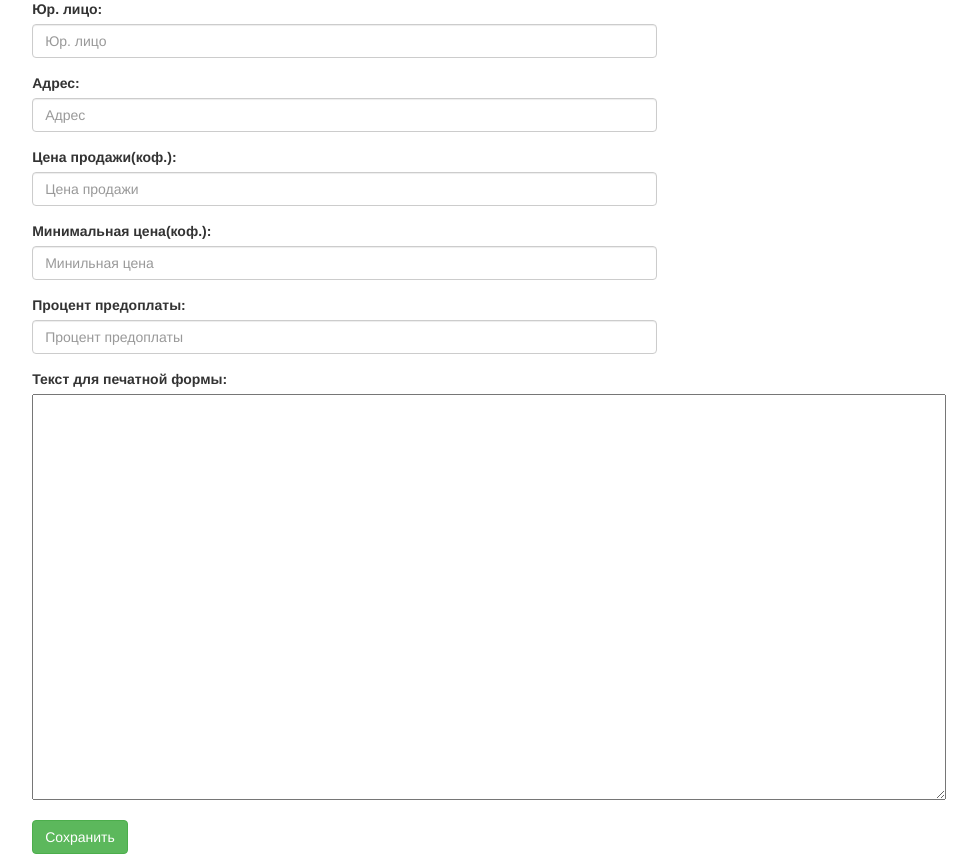
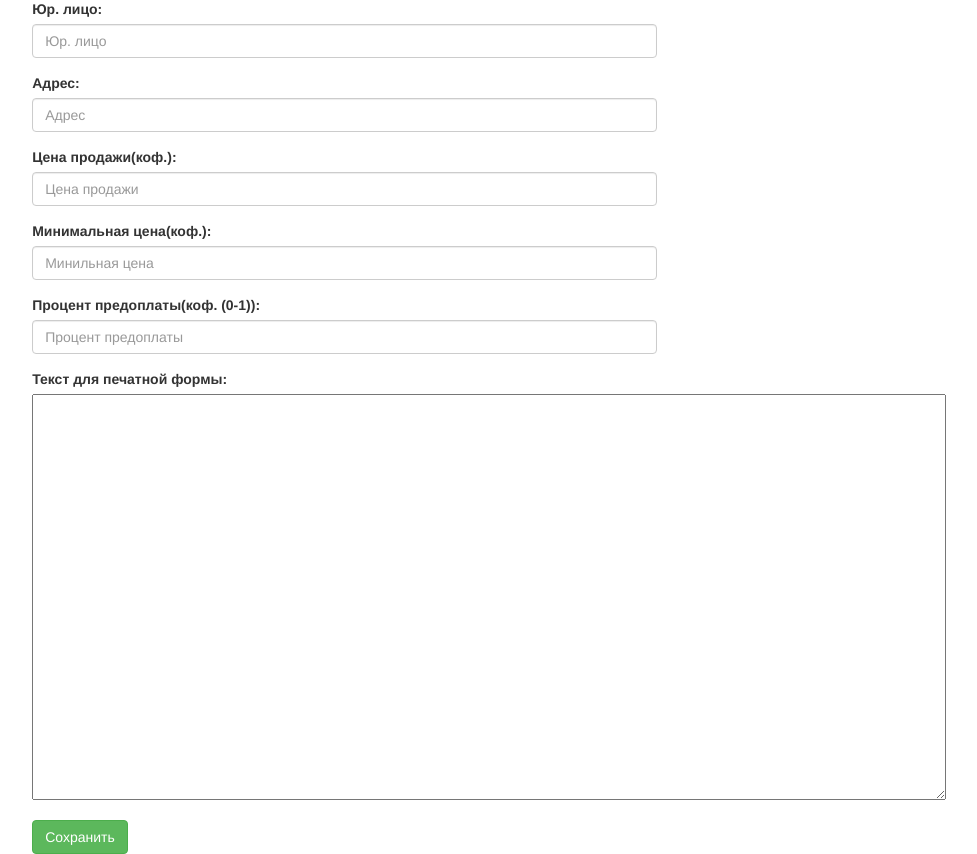
Before and after one commit to maximjim/product_catalog, a PHP site: page /setup/changeSetup.php in a window 1280 px wide. Shown: the part 73-927 px from the top of the page, without its empty margins (77-1054 px from the left). Run offline with PHP 8.4, Linux system fonts and the light colour scheme; data that the repository does not hold is empty; some libraries are stand-ins or nearby versions.

Commit message:
task 1 in progress

```diff
--- a/setup/changeSetup.phtml
+++ b/setup/changeSetup.phtml
@@ -49,7 +49,7 @@
             </div>
 
             <div class="form-group">
-                <label>Процент предоплаты:</label>
+                <label>Процент предоплаты(коф. (0-1)):</label>
                 <input name="prepayment" type="text" class="form-control" id="prepayment"
                        value="<?php if(isset($setup['prepayment'])) echo $setup['prepayment'] ?>" placeholder="Процент предоплаты">
             </div>
```
